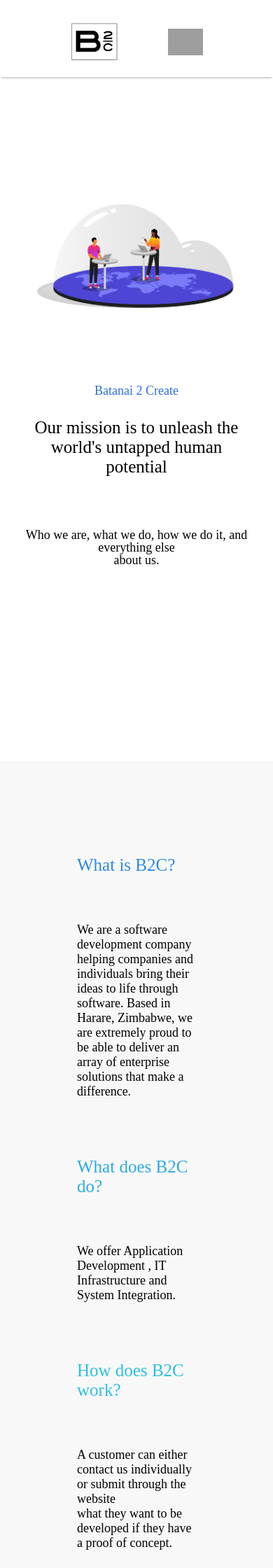
After one commit to Miseda/B2C, a Flask app: page /aboutUs in a window 390 px wide. The commit adds this page. Shown: the top 2240 px of the page at 70% size. Run offline with Flask 3, Linux system fonts and the light colour scheme; grey boxes are pictures that could not be loaded.

Commit message:
Compleeted the About Us page

```diff
--- a/app.py
+++ b/app.py
@@ -1,13 +1,17 @@
-# app.py
-from flask import Flask, render_template
+from flask import Flask
 from mongoengine import connect
+from flask import Blueprint, render_template
+from controllers.mainController import main_bp  # Import the main_bp Blueprint
 
 app = Flask(__name__)
 app.config['SECRET_KEY'] = 'your_secret_key_here'
 app.config['MONGODB_SETTINGS'] = {
-    'db': 'B2C',  # Database name
+    'db': 'B2C',
     'host': 'mongodb+srv://B2C:12345@b2c.gxyirft.mongodb.net/?retryWrites=true&w=majority',
 }
+
+# Register blueprints
+app.register_blueprint(main_bp)  # Register the main_bp Blueprint
 
 @app.route('/')
 def landing_page():
@@ -16,12 +20,11 @@ def landing_page():
 @app.route('/check_connection')
 def check_connection():
     try:
-        # Access the MongoDB connection through mongoengine's connect function
         connect('B2C')
         print('Successfully connected to MongoDB!')
         return 'Successfully connected to MongoDB!'
     except Exception as e:
-        print('Successfully connected to MongoDB!')
+        print('Error connecting to MongoDB: {}'.format(str(e)))
         return 'Error connecting to MongoDB: {}'.format(str(e))
 
 if __name__ == '__main__':
--- /dev/null
+++ b/controllers/mainController.py
@@ -0,0 +1,7 @@
+from flask import Blueprint, render_template
+
+main_bp = Blueprint('main_bp', __name__)
+
+@main_bp.route('/aboutUs')
+def aboutUs():
+    return render_template('aboutUs.html')
--- /dev/null
+++ b/static/css/aboutUs.css
@@ -0,0 +1,219 @@
+
+.first-container{
+    margin-bottom: 250px;
+
+}
+.left-div{
+    gap: 0px;
+
+}
+.title1-1{
+    color: #2E6EDF;
+    font-family: 'Gordita-Medium';
+    font-size: 18px;
+    font-style: normal;
+    line-height: 2;
+    width: max-content;
+    height: 50px;
+}
+
+.right-div{
+    width: 80%;
+    padding-top: 150px;
+}
+
+.paragraph1-1 {
+    color: #000;
+    font-family: 'Gordita-Medium';
+    font-size: 35px;
+    font-style: normal;
+    height: 150px;
+}
+
+.paragraph2-2{
+    width: max-content;
+    color: #000;
+    font-family: 'Gordita-Regular';
+    font-size: 18px;
+    font-style: normal;
+    font-weight: 400;
+    line-height: 1.0;
+    margin-top: 15px;
+}
+
+.second-container{
+    margin-top: 30px;
+    padding: 90px 100px;
+}
+.row {
+    display: flex;
+    flex-direction: row;
+    justify-content: space-between; /* Aligns items to each end of the row */
+    gap: 5px;
+}
+
+.question,
+.description {
+    flex: 1; /* Distributes available space equally between question and description */
+}
+
+
+.description{
+    text-align: left;
+    font-family: 'Gordita-Regular';
+    font-size: 18px;
+    width: max-content;
+
+}
+
+.question {
+    color: #2E8ADF;
+    font-size: 25px;
+    font-family: 'Gordita-Bold';
+    text-align: left;
+
+}
+
+.q2{
+    color: #2EAADF;
+}
+
+.q3{
+    color: #2EBFDF;
+}
+
+.third-container1{
+    padding: 50px 100px;
+    background: linear-gradient(90deg, #2E8ADF 36.99%, #6A79D0 90.8%);
+}
+
+.paragraph4-4{
+    text-align: left;
+    color: white;
+    font-family: 'Gordita-Regular';
+    font-size: 18px;
+
+}
+
+.title3-3{
+    text-align: left;
+    color: white;
+    font-family: 'Gordita-Medium';
+    font-size: 25px;
+
+}
+
+.customers{
+    display: flex;
+    justify-content: center;
+    gap: 40px;
+    padding-top:50px ;
+}
+
+.customerIcon{
+    display: flex;
+    flex-direction: column;
+    align-items: center;
+    width: 150px;
+}
+
+.customerIcon img{
+    width: 70px;
+}
+
+.customerIcon p{
+    text-align: left;
+    color: white;
+    font-family: 'Gordita-Regular';
+    font-size: 18px;
+}
+
+.customerIcon .p {
+    width: 62px;
+}
+
+.customerIcon .h {
+    width: 85px;
+    margin-top: 3.5px;
+}
+
+.customerIcon .e{
+    width: 65px;
+}
+
+
+@media (max-width: 1200px) {
+    .row {
+        flex-direction: column; /* Stacks items vertically for smaller screens */
+        align-items: center; /* Centers items in the column */
+        text-align: center; /* Aligns text to the center */
+        padding: 10px; /* Adjusted padding for smaller screens */
+    }
+
+    .question,
+    .description {
+        width: 100%; /* Takes full width in the column layout */
+        padding: 10px 0; /* Adds some spacing between question and description */
+    }
+
+    .left-div {
+        display: flex;
+        flex-direction: column;
+        padding-top: 60px;
+        align-items: center;
+        flex-basis: 100%;
+    }
+
+    .paragraph1-1 {
+        justify-content: center;
+        color: #000;
+        font-family: 'Gordita-Medium';
+        font-size: 35px;
+        font-style: normal;
+        text-align: center;
+    }
+
+    .paragraph2-2 {
+        width: max-content;
+        color: #000;
+        font-family: 'Gordita-Regular';
+        font-size: 18px;
+        font-style: normal;
+        font-weight: 400;
+        line-height: 1.0;
+        text-align: center;
+        margin-top: 15px;
+    }
+
+}
+
+
+@media only screen and (max-width: 600px) {
+    .paragraph2-2 {
+        color: #000;
+        font-family: 'Gordita-Regular';
+        font-size: 15x;
+        font-style: normal;
+        font-weight: 400;
+        width: 100%;
+        line-height: 1.0;
+        text-align: center;
+    }
+
+    .paragraph1-1 {
+        color: #000;
+        font-family: 'Gordita-Medium';
+        font-size: 25px;
+        font-style: normal;
+        text-align: center;
+        height: 150px;
+    }
+
+    .customers{
+        display: flex;
+        justify-content: center;
+        gap: 40px;
+        flex-wrap: wrap;
+        padding-top: 50px;
+    }
+}
--- a/static/css/landing.css
+++ b/static/css/styles.css
@@ -490,6 +490,7 @@ body {
 
 .fourth-container{
     padding: 10px 120px;
+    padding-bottom: 100px;
     display: flex;
     align-items: center;
     gap: 150px;
--- /dev/null
+++ b/templates/aboutUs.html
@@ -0,0 +1,185 @@
+<!DOCTYPE html>
+<html lang="en">
+<head>
+    <meta charset="UTF-8">
+    <meta name="viewport" content="width=device-width, initial-scale=1.0">
+    <title>B2C</title>
+    <link rel="stylesheet" href="{{ url_for('static', filename='css/aboutUs.css') }}">
+    <link rel="stylesheet" href="{{ url_for('static', filename='css/styles.css') }}">
+    <link rel = "icon" href ="{{ url_for('static', filename='images/Head2.png') }}" type = "image/x-icon">
+</head>
+<body>
+
+    <header class="navbar">
+
+        <div class="logoAndLine">
+            <div class="logo">
+                <img src="{{ url_for('static', filename='images/logo2.png') }}" alt="B2C Logo">
+            </div>
+
+            <div class="line1">
+                <img src="{{ url_for('static', filename='images/Line2.png') }}" alt="B2C Logo">
+            </div>
+        </div>
+
+        <div class="burger-menu">
+            <img class="burger-icon" src="{{ url_for('static', filename='images/Menu.svg') }}" alt="Burger Icon">
+            <div class="burger-dropdown">
+                <a href="#">Home <img class="chevron-icon" src="{{ url_for('static', filename='images/chevron.svg') }}" alt="Chevron Icon"></a>
+                <a href="#">Application Development <img class="chevron-icon" src="{{ url_for('static', filename='images/chevron.svg') }}" alt="Chevron Icon"></a>
+                <a href="#">IT Structures <img class="chevron-icon" src="{{ url_for('static', filename='images/chevron.svg') }}" alt="Chevron Icon"></a>
+                <a href="#">System Integration <img class="chevron-icon" src="{{ url_for('static', filename='images/chevron.svg') }}" alt="Chevron Icon"></a>
+                <a href="#">About Us <img class="chevron-icon" src="{{ url_for('static', filename='images/chevron.svg') }}" alt="Chevron Icon"></a>
+                <a href="#">Contact Us <img class="chevron-icon" src="{{ url_for('static', filename='images/chevron.svg') }}" alt="Chevron Icon"></a>
+                <a href="#">Careers <img class="chevron-icon" src="{{ url_for('static', filename='images/chevron.svg') }}" alt="Chevron Icon"></a>
+                <a href="#">Login <img class="chevron-icon" src="{{ url_for('static', filename='images/chevron.svg') }}" alt="Chevron Icon"></a>
+            </div>
+        </div>
+
+        <nav class="nav-menu">
+            <ul>
+                <li><a href="#">Home</a></li>
+                <li class="dropdown">
+                    <a href="#">Services <img class="down-button" src="{{ url_for('static', filename='images/dropdown.svg') }}" alt="Dropdown Icon"></a>
+                    <div class="dropdown-menu">
+                        <a href="#">Application Development <img class="chevron-icon" src="{{ url_for('static', filename='images/chevron.svg') }}" alt="Chevron Icon"></a>
+                        <a href="#">IT Structures <img class="chevron-icon" src="{{ url_for('static', filename='images/chevron.svg') }}" alt="Chevron Icon"></a>
+                        <a href="#">System Integration <img class="chevron-icon" src="{{ url_for('static', filename='images/chevron.svg') }}" alt="Chevron Icon"></a>
+                    </div>
+                </li>
+                <li><a href="#">About Us</a></li>
+                <li><a href="#">Contact Us</a></li>
+            </ul>
+        </nav>
+
+        <div class='right-buttons'>
+
+            <div class="career-btn">
+                <a href="#">Careers</a>
+              </div>
+
+            <div class="login-btn">
+                <a href="#">Login</a>
+              </div>
+
+
+        <div>
+
+    </header>
+
+    <div class="first-container">
+
+        <div class="left-div">
+            <div class="title1-1">
+                <p>Batanai 2 Create</p>
+            </div>
+            <div class="paragraph1-1">
+                <p>Our mission is to unleash the <br> world's untapped human <br> potential</p>
+            </div>
+            <div class="paragraph2-2">
+                <p>Who we are, what we do, how we do it, and everything else <br> about us.</p>
+            </div>
+
+        </div>
+
+        <div class="right-div">
+            <img src="{{ url_for('static', filename='images/About Us.png') }}" alt="About Us SVG">
+        </div>
+
+    </div>
+
+    <div class="second-container">
+
+        <div class="row">
+            <div class="question">
+                <p class="q1">What is B2C?</p>
+            </div>
+            <div class="description">
+                <p class="d1"> We are a software development company helping companies and individuals bring their ideas to life through software. Based in Harare,
+                Zimbabwe, we are extremely proud to be able to deliver an array of enterprise solutions that make a <br> difference. </p>
+            </div>
+        </div>
+
+        <div class="row">
+            <div class="question">
+                <p class="q2">What does B2C do?</p>
+            </div>
+
+            <div class="description">
+                <p class="d2">We offer Application Development , IT Infrastructure and System Integration.</p>
+            </div>
+        </div>
+
+        <div class="row">
+            <div class="question">
+                <p class="q3">How does B2C work?</p>
+            </div>
+
+            <div class="description">
+                <p class="d3">A customer can either contact us individually or submit through the website <br>
+                what they want to be developed if they have a proof of concept.</p>
+            </div>
+        </div>
+
+    </div>
+
+    <div class="third-container1">
+        <div class="title3-3">
+            <p>B2C is trusted by companies across industries</p>
+        </div>
+
+        <div class="paragraph4-4">
+            <p>Our customers come from diverse sectors like Banking, Finance, Healthcare, ITES, FMCG, Media and entertainment, and more. As an independent and privately owned company, our culture is far-removed from any short-term logic.<p>
+
+            <p>We are about building solid long-lasting relationships across industries and have succeeded because of our relentless commitment to understating our clients’ needs.</p>
+        </div>
+
+        <div class="customers">
+            <div class="customerIcon">
+                <img src="{{ url_for('static', filename='images/Processor.svg') }}" alt="Processor SVG">
+                <p>Technology</p>
+            </div>
+
+            <div class="customerIcon">
+                <img class="p" src="{{ url_for('static', filename='images/Money Box.svg') }}" alt="Processor SVG">
+                <p>Fintech</p>
+            </div>
+
+            <div class="customerIcon">
+                <img class="h" src="{{ url_for('static', filename='images/Heart.svg') }}" alt="Processor SVG">
+                <p>Health care</p>
+            </div>
+
+            <div class="customerIcon">
+                <img class="e" src="{{ url_for('static', filename='images/Cash.svg') }}" alt="Processor SVG">
+                <p>E-commerce</p>
+            </div>
+        </div>
+
+    </div>
+
+
+    <footer>
+        <div class="footer-content">
+            <div class="location">
+                <p>Udugu Open House<br>42 Harvey Brown Milton Park Harare </p>
+                <p>+263 242 250 602</p>
+
+            </div>
+            <div class="socials">
+                <p>Join Us On Social Media </p>
+
+                <div class="social-icons">
+                    <img class="fb" src="{{ url_for('static', filename='images/Facebook.png') }}" alt="Facebook">
+                    <img class="x" src="{{ url_for('static', filename='images/X.png') }}" alt="X">
+                    <img class="wa" src="{{ url_for('static', filename='images/Whatsapp.png') }}" alt="Whatsapp">
+                </div>
+
+            </div>
+        </div>
+    </footer>
+
+
+
+</body>
+</html>
--- a/templates/landingPage.html
+++ b/templates/landingPage.html
@@ -4,7 +4,7 @@
     <meta charset="UTF-8">
     <meta name="viewport" content="width=device-width, initial-scale=1.0">
     <title>B2C</title>
-    <link rel="stylesheet" href="{{ url_for('static', filename='css/landing.css') }}">
+    <link rel="stylesheet" href="{{ url_for('static', filename='css/styles.css') }}">
     <link rel = "icon" href ="{{ url_for('static', filename='images/Head2.png') }}" type = "image/x-icon">
 </head>
 <body>
```
Also changed, not shown: static/images/Cash.svg (added), static/images/Heart.svg (added), static/images/Money Box.svg (added), static/images/Processor.svg (added).
